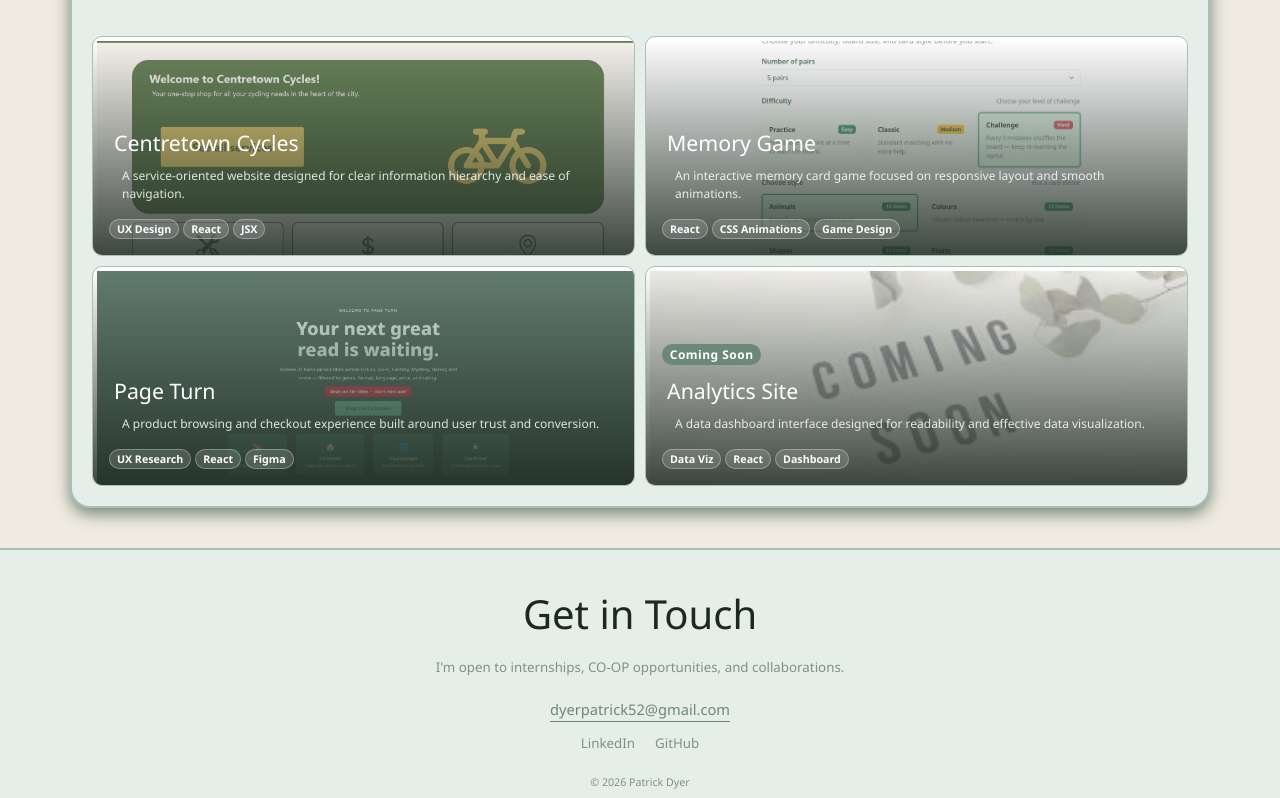
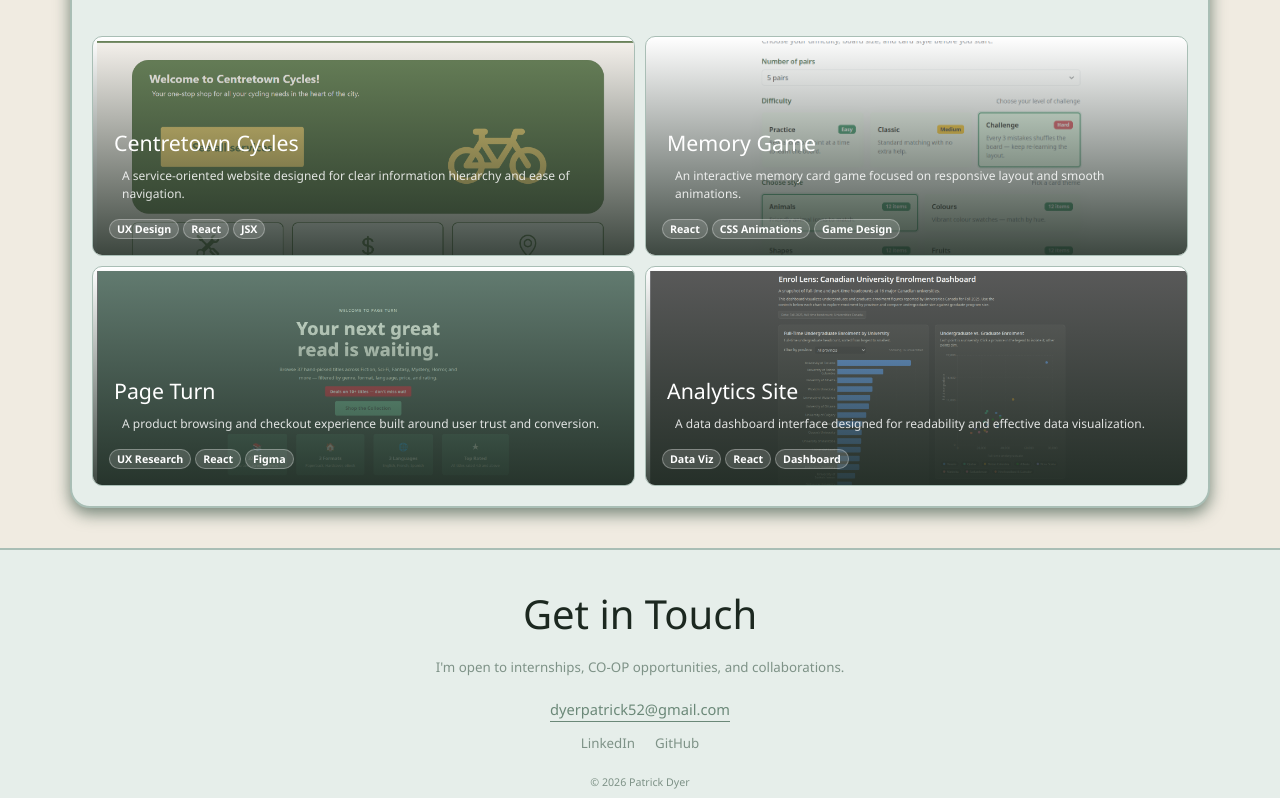
Before and after one commit to dyerpatrick52/portfolio, a React (Vite) app: page / in a window 1280 px wide. Shown: the part 3308-4106 px from the top of the page. Built offline with nearby package versions, Linux system fonts and the light colour scheme.

Commit message:
added enrollens case study

```diff
--- a/src/components/CaseStudies.jsx
+++ b/src/components/CaseStudies.jsx
@@ -1,7 +1,8 @@
 import comingSoon from '../assets/coming-soon.jpg';
 import centretownCycles from '../assets/centretowncycles.png';
 import memgame from '../assets/memgame.png';
-import pageturn from '../assets/pageturn.png';;
+import pageturn from '../assets/pageturn.png';
+import enrolLens from '../assets/enrollens.png';
 
 const studies = [
 	{
@@ -29,6 +30,8 @@ const studies = [
 		title: 'Analytics Site',
 		desc: 'A data dashboard interface designed for readability and effective data visualization.',
 		tags: ['Data Viz', 'React', 'Dashboard'],
+		image: enrolLens,
+		link: 'https://enrol-lens.netlify.app/',
 	},
 ];
 
```
Also changed, not shown: src/assets/enrollens.png (added).
